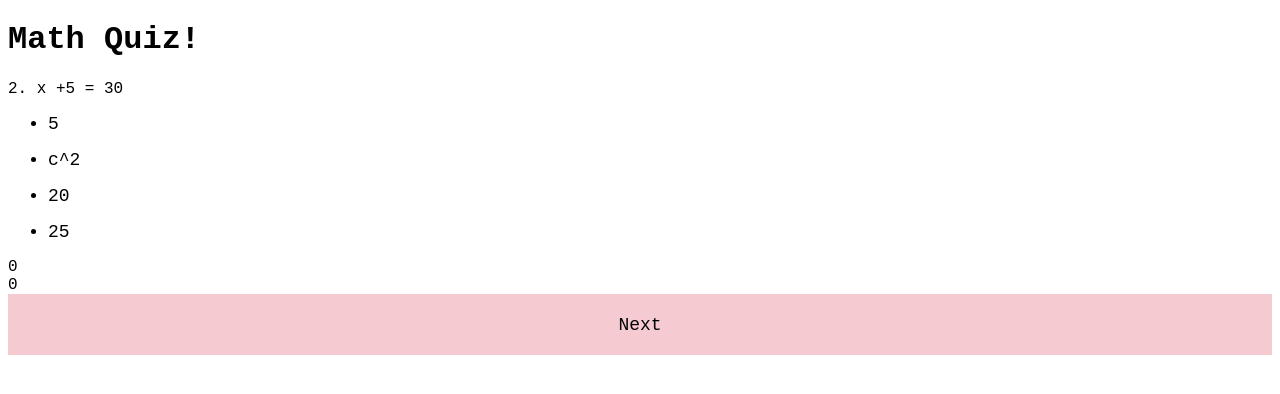
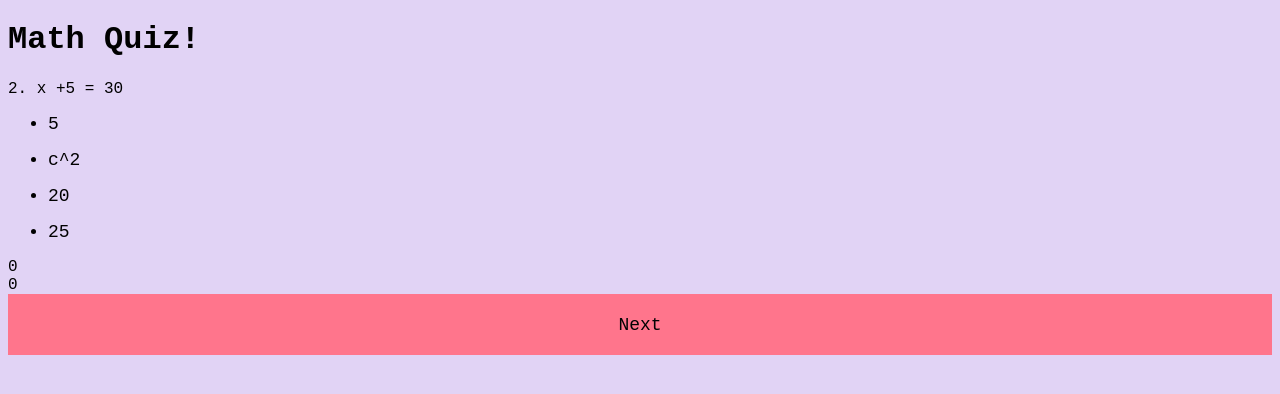
Before and after one commit to IshitaAgrawal99/Website, a plain HTML site: page quiz2.html in a window 1280 px wide. Both pictures are taken after a click on the button "Next". Drawn offline with Linux system fonts and the light colour scheme.

Commit message:
Final Commit for the Launch Program :(

```diff
--- a/quiz2.html
+++ b/quiz2.html
@@ -5,10 +5,11 @@
 *{
 box-sizing: border-box;
 color: black;
+background-color: rgb(225, 211, 245);
 font-family:'Comfortaa', 'Courier New', Ariel ;
 }
 .quiz-container{
-background-color: #fff;
+background-color: Pink ;
 border-radius: 10px;
 width: 600px;
 overflow: hidden;
@@ -39,7 +40,7 @@ button:focus{
 outline: none;
 background-color: #44b927;
 font-size:large;
-          background-color: rgb(245, 202, 209);
+          background-color: rgb(255, 117, 140);
           color:rgb(3, 3, 3);
           font-family: 'Comfortaa', 'Courier New';
         }
```
